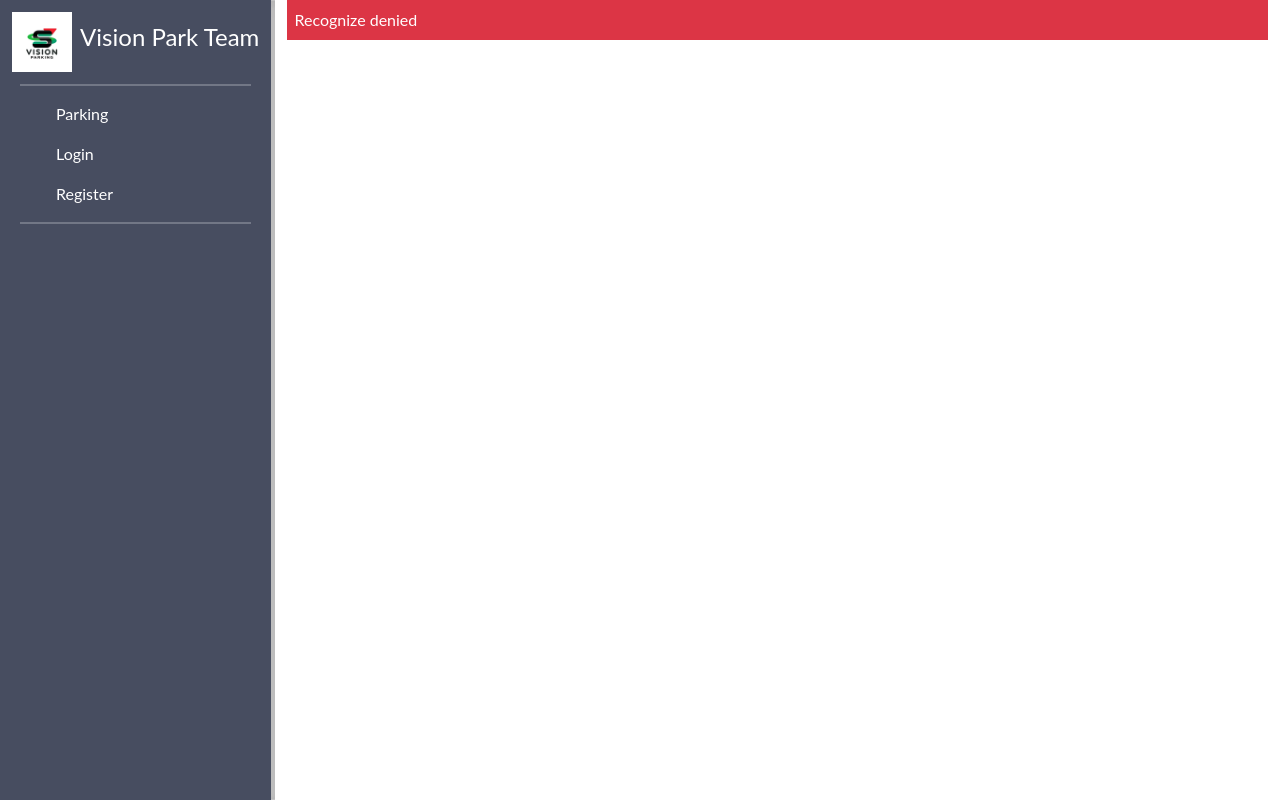
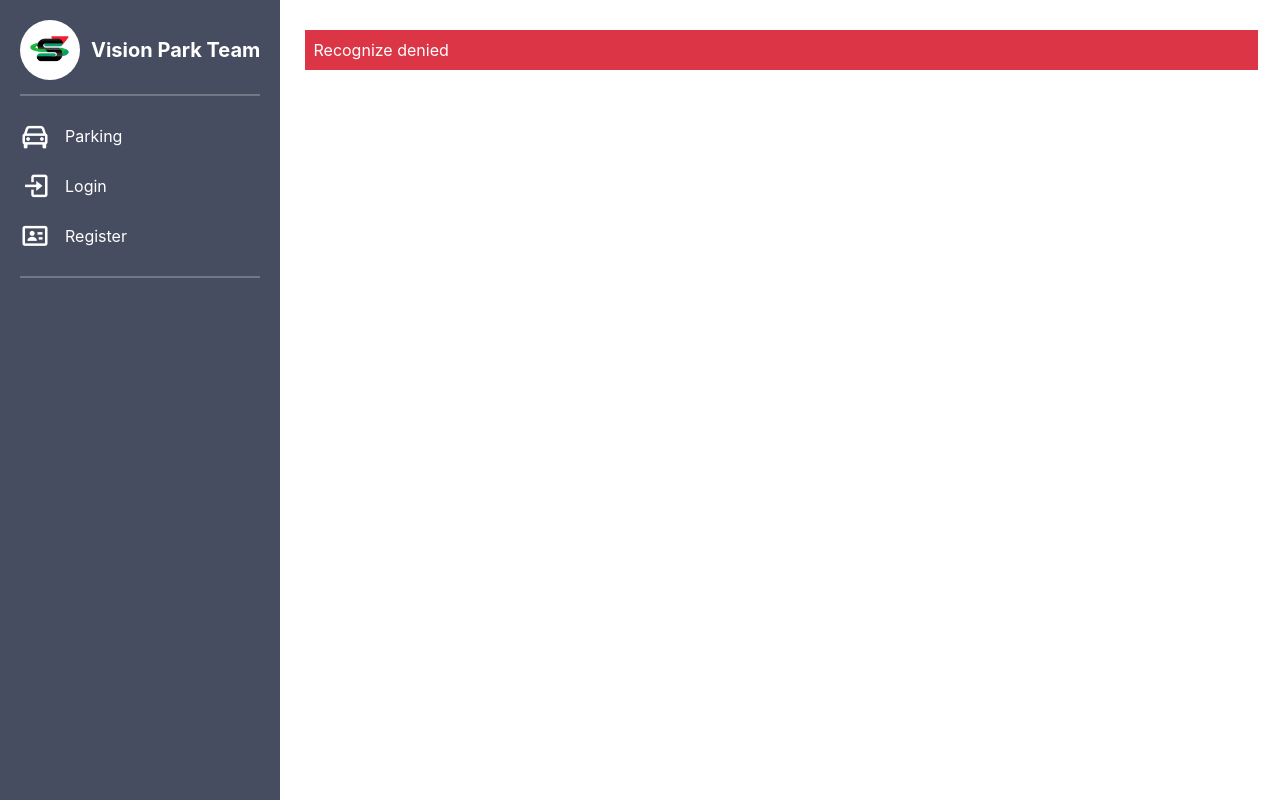
Before and after one commit to Korniev/VisionPark, a Django app: template vision_park/recognize/templates/recognize/session_view.html in a window 1280 px wide. Run offline with Django 5.2, Linux system fonts and the light colour scheme; the template is opened without the code that fills it, so the values that code supplies are empty; some libraries are stand-ins or nearby versions.

Commit message:
added styles to pages (3)

```diff
--- a/vision_park/recognize/templates/recognize/main.html
+++ b/vision_park/recognize/templates/recognize/main.html
@@ -43,7 +43,7 @@ Recognize
                         <div class="card-content">
                             <div class="media">
                                 <div class="media-content">
-                                    <p class="title is-3">Preprocessing of car for exit</p>
+                                    <p class="title is-3">Preprocessing of car for exit⠀</p>
                                 </div>
                             </div>
                         </div>
--- a/vision_park/recognize/templates/recognize/session_view.html
+++ b/vision_park/recognize/templates/recognize/session_view.html
@@ -7,32 +7,11 @@ List All Parking Sessions
 {% block content %}
 {% load static %}
 
+<div class="container" style=" margin-top: 30px;">
 {% if user.is_superuser %}
 
 <h2 class="title is-2">List All Parking Sessions</h2>
 
-<br>
-<table class="table">
-    <tr>
-    <tr>
-        <th colspan="2">For download all parking sessions click</th>
-    </tr>
-    <tr>
-        <th>
-            <form method="post" action="{% url 'recognize:download_csv' %}"
-                  name="download_csv">
-                {% csrf_token %}
-                <input class="btn btn-secondary" type="hidden" name="download_csv" value="download_csv">
-                <button class="btn btn-secondary" type="submit">Save as CSV</button>
-            </form>
-        </th>
-    </tr>
-    </tr>
-</table>
-<br>
-
-    {% if user.is_superuser %}
-    <h2>List All Parking Sessions:</h2>
 <br>
 <table class="table">
     <tr>
--- a/vision_park/vision_park/static/css/style.css
+++ b/vision_park/vision_park/static/css/style.css
@@ -1,6 +1,6 @@
 
 body {
-    font-family: 'lato', sans-serif;
+
 }
 
 body ul {
@@ -61,11 +61,21 @@ h1, .h1, h2, .h2, h3, .h3 {
 }
 
 /* manually */
+.sidebar {
+    padding: 20px;
+}
+
+.sidebar ul a {
+    display: flex;
+    align-items: center;
+    gap: 15px;
+    padding: 5px 0;
+}
 
 .sidebar ul a i {
-    margin-right: 16px;
+    font-size: 30px;
+    color: #fff;
 }
-
 .sidebar .nav-pills li:hover {
     background-color: #485070;
 }
@@ -102,6 +112,10 @@ h1, .h1, h2, .h2, h3, .h3 {
 .bi {
     vertical-align: -.125em;
     fill: currentColor;
+}
+
+.nav-link:hover {
+    color: #fff !important;
 }
 
 .nav-scroller {
@@ -168,7 +182,7 @@ footer .icon {
 .space {
     width: 10%;
     height: 45%;
-    background-color: #969696;
+    background-color: #B9B9B9;
     border: 5px solid #ffffff;
     position: absolute;
     box-sizing: border-box;
--- a/vision_park/vision_park/templates/vision_park/base.html
+++ b/vision_park/vision_park/templates/vision_park/base.html
@@ -20,10 +20,11 @@
     <link rel="stylesheet" href="https://cdn.jsdelivr.net/npm/bootstrap-icons@1.11.3/font/bootstrap-icons.min.css">
     <link href="https://fonts.googleapis.com/css?family=DM Sans" rel="stylesheet"/>
     <link rel="stylesheet" href="https://use.fontawesome.com/releases/v5.8.2/css/all.css"/>
-    <script src="https://unpkg.com/boxicons@2.1.4/dist/boxicons.js"></script>
+    <link href='https://unpkg.com/boxicons@2.1.4/css/boxicons.min.css' rel='stylesheet'>
     <script src="https://ajax.googleapis.com/ajax/libs/jquery/3.5.1/jquery.min.js"></script>
 
     {% load static %}
+    <link rel="icon" href="{% static 'img/logo-remove-bg.ico' %}" type="image/x-icon">
 
     <!--    <link rel="stylesheet" href="{% static 'css/style.css' %}">-->
     <link rel="stylesheet" href="{% static 'css/style.css' %}?v=1"/>
@@ -37,112 +38,94 @@
 <main class="d-flex flex-nowrap">
 
 
-    <div class="sidebar d-flex flex-column flex-shrink-0 p-3 text-bg-custom">
+    <div class="sidebar d-flex flex-column flex-shrink-0 text-bg-custom">
+        <a href="/" class="mx-auto mb-1 text-white text-decoration-none"
+           style="display: flex; align-items: center; gap: 7px">
+            <img src="{% static 'img/logo-remove-bg.png' %}" title="Vision Park Team" alt="Vision Park Team"
+                 style="max-width: 60px; width: 100%; background: white; padding: 5px; border-radius: 30px"/>
+            <span id="team-long" class="ms-1 fs-5" style="font-weight: bold" title="Vision Park Team">Vision Park Team</span>
+        </a>
 
-
-        <a href="/" class="mx-auto mb-1 text-white text-decoration-none">
-            <img src="{% static 'img/logo.png' %}" title="Vision Park Team" alt="Vision Park Team"
-                 style="max-width: 60px; width: 100%;"/>
-            <span id="team-long" class="ms-1 fs-4" title="Vision Park Team">Vision Park Team</span>
-        </a>
-        <p class="m-0 fs-4 team-short text-center" title="Vision Park Team">Vision Park Team</p>
-        <hr class="m-2"/>
-        <ul class="nav nav-pills flex-column">
+        <hr style="margin: 10px 0 10px 0;"/>
+        <ul style="display: flex; flex-direction: column; gap: 10px; padding: 10px 0">
             <li>
-                <a class="nav-link {% if active_menu == 'parking_area' %}active{% else %}text-white{% endif %}"
+                <a class="nav-link text-white"
                    href="{% url 'parking_area:parking_area' %}">
-                    <span class="icon-text">
-                            <box-icon name='car' color='#ffffff'></box-icon>
-                        <span class="nav-item mx-auto">Parking</span>
-                    </span>
+                    <i class='bx bx-car'></i>
+                    <span class="nav-item">Parking</span>
                 </a>
             </li>
             {% if user.is_authenticated %}
             {% if user.is_superuser %}
             <li>
-                <a class="nav-link {% if active_menu == 'car_recognize' %}active{% else %}text-white{% endif %}"
+                <a class="nav-link text-white"
                    href="{% url 'recognize:main' %}">
-                    <box-icon name='camera-movie' color='#ffffff'></box-icon>
+                    <i class='bx bx-camera-movie'></i>
                     <span class="nav-item">Car Recognize</span>
                 </a>
             </li>
             <li>
-                <a class="nav-link {% if active_menu == 'finance' %}active{% else %}text-white{% endif %}"
+                <a class="nav-link text-white"
                    href="{% url 'finance:tariffs' %}">
-                    <box-icon name='money-withdraw' color='#ffffff'></box-icon>
+                    <i class='bx bx-money-withdraw'></i>
                     <span class="nav-item">Tariffs</span>
                 </a>
             </li>
             {% else %}
 
             <li>
-                <a class="nav-link {% if active_menu == 'accounts' %}active{% else %}text-white{% endif %}"
+                <a class="nav-link text-white"
                    href="{% url 'accounts:profile' %}">
-                    <span class="icon-text">
-                        <box-icon name='user-circle' color='#ffffff'></box-icon>
-                        <span class="nav-item mx-auto">Profile</span>
-                    </span>
+                    <i class='bx bx-user-circle'></i>
+                    <span class="nav-item">Profile</span>
                 </a>
             </li>
 
             <li>
-                <a class="nav-link {% if active_menu == 'finance' %}active{% else %}text-white{% endif %}"
+                <a class="nav-link text-white"
                    href="{% url 'finance:payments_user' %}">
-                    <span class="icon-text">
-                        <box-icon name='money' color='#ffffff'></box-icon>
-                        <span class="nav-item mx-auto">Finance</span>
-                    </span>
+                    <i class='bx bx-money'></i>
+                    <span class="nav-item">Finance</span>
                 </a>
             </li>
 
             {% endif %}
 
             <li>
-                <a class="nav-link {% if active_menu == 'logout' %}active{% else %}text-white{% endif %}"
+                <a class="nav-link text-white"
                    href="{% url 'accounts:logout' %}">
-                    <span class="icon-text">
-                        <box-icon name='log-out' color='#ffffff'></box-icon>
-                        <span class="nav-item mx-auto">Logout</span>
-                    </span>
+                    <i class='bx bx-log-out'></i>
+                    <span class="nav-item">Logout</span>
                 </a>
             </li>
             {% else %}
             <li>
-                <a class="nav-link {% if active_menu == 'signin' %}active{% else %}text-white{% endif %}"
+                <a class="nav-link text-white"
                    href="{% url 'accounts:login' %}">
-                    <span class="icon-text">
-                        <box-icon name='log-in' color='#ffffff'></box-icon>
-                        <span class="nav-item mx-auto">Login</span>
-                    </span>
+                    <i class='bx bx-log-in'></i>
+                    <span class="nav-item">Login</span>
                 </a>
             </li>
 
             <li>
-                <a class="nav-link {% if active_menu == 'signup' %}active{% else %}text-white{% endif %}"
+                <a class="nav-link text-white"
                    href="{% url 'accounts:register' %}">
-                    <span class="icon-text">
-                        <box-icon name='id-card' color='#ffffff'></box-icon>
-                        <span class="nav-item mx-auto">Register</span>
-                    </span>
+                    <i class='bx bx-id-card'></i>
+                    <span class="nav-item">Register</span>
                 </a>
             </li>
             {% endif %}
         </ul>
-        <hr class="m-2"/>
-        <div class="dropdown">
-            <a href="#" class="d-flex align-items-center text-white text-decoration-none"
-               data-bs-toggle="dropdown"
-               aria-expanded="false"
-            >
-                {% if user.is_authenticated %}
-                <strong>{{user.username}}</strong>
-                {% else %}
-                {% endif %}
-            </a>
+        <hr style="margin: 10px 0 10px 0;"/>
+        <div style="display: flex; margin-left: 10px">
+
+            {% if user.is_authenticated %}
+            <strong style="color: white; font-size: 18px">{{user.username}}</strong>
+            {% endif %}
         </div>
     </div>
 
-    <div class="b-example-divider b-example-vr">
+    <div class="b-example-vr">
     </div>
 
     <div class="container-fluid">
```
Also changed, not shown: other parts of vision_park/recognize/templates/recognize/session_view.html (+22 -20 lines), vision_park/accounts/templates/accounts/profile_add_cars.html (+30 -18 lines), vision_park/finance/templates/finance/payments_user.html (+7 -3 lines), vision_park/parking_area/templates/parking_area/parking_area.html (+5 -5 lines), vision_park/parking_area/views.py (+2 -5 lines), vision_park/vision_park/static/img/logo-remove-bg.ico (added), vision_park/vision_park/static/img/logo-remove-bg.png (added), vision_park/vision_park/static/img/user_car.png. Lines whose indentation alone changed are shown as unchanged.
